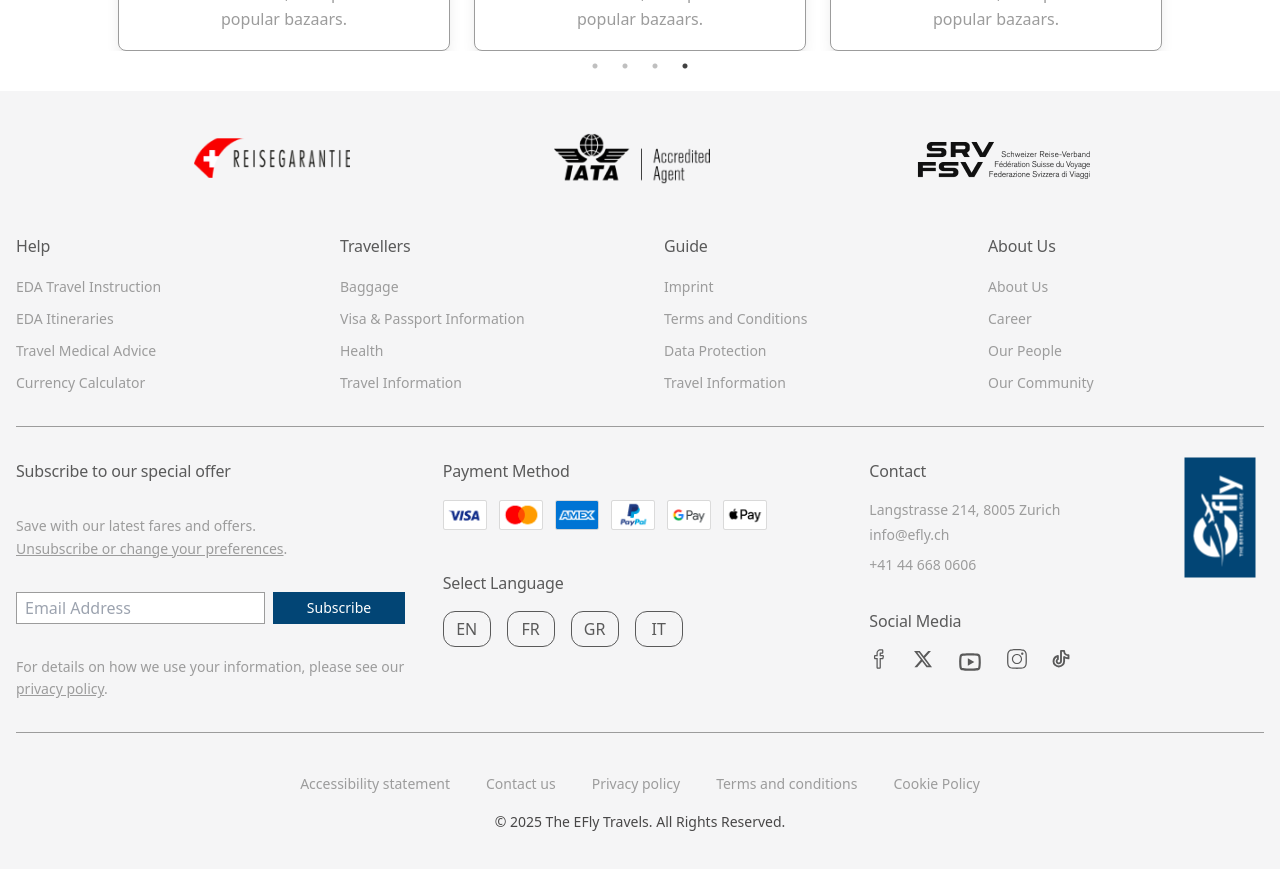
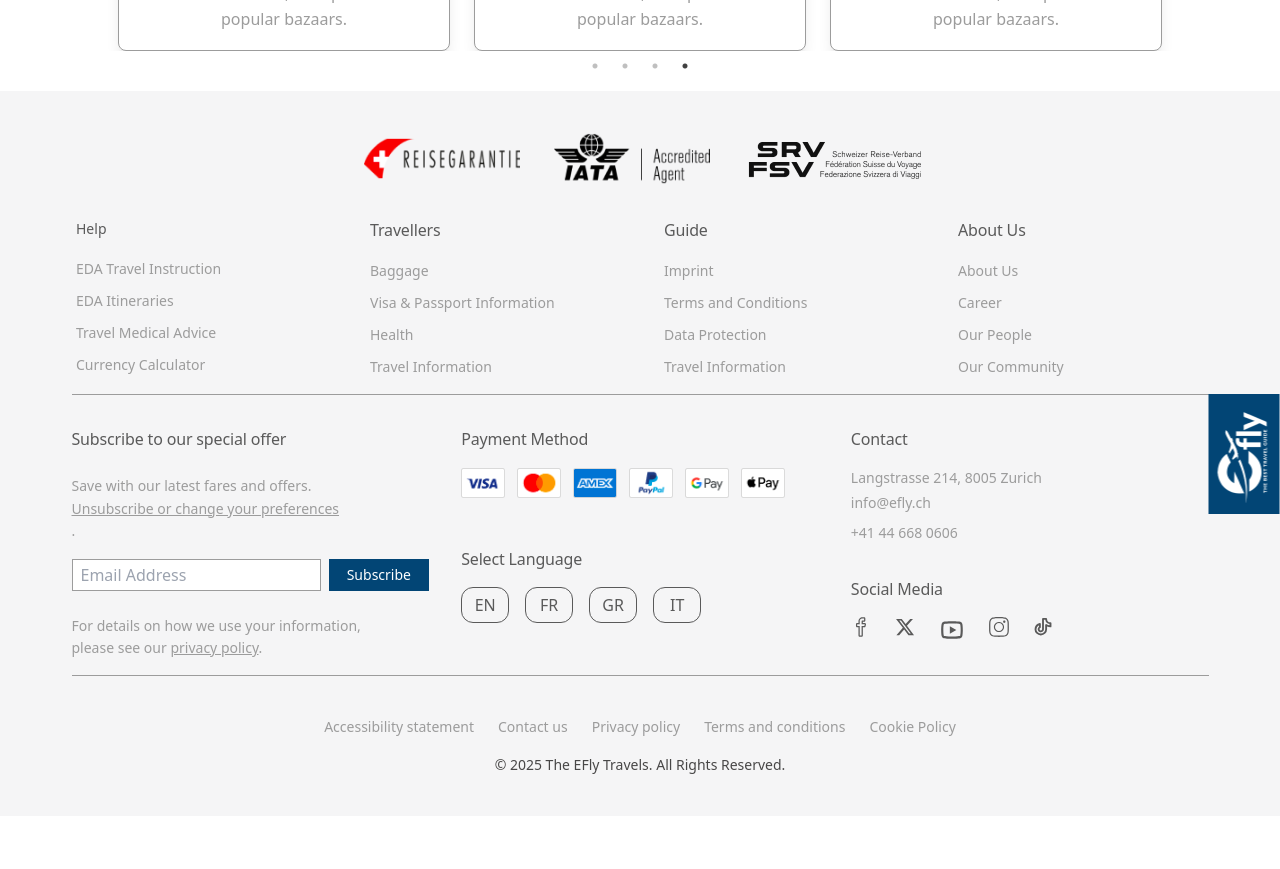
Before and after one commit to Vithushan126/E-Flyer, a React (Vite) app: page / in a window 1280 px wide. Shown: the part 6220-7089 px from the top of the page. After the commit the page ends 7036 px from the top, so only its background shows below. Built offline with nearby package versions, Linux system fonts and the light colour scheme.

Commit message:
footer update

```diff
--- a/src/components/common/footer/Footer.jsx
+++ b/src/components/common/footer/Footer.jsx
@@ -19,27 +19,27 @@ const Footer = () => {
     <footer className="w-full bg-footercolor text-smokyGray py-10 mt-10 relative">
       <div className="container mx-auto px-4">
         {/* Logo Section */}
-        <div className="flex justify-evenly items-center mb-8 flex-wrap md:flex-nowrap lg:flex-nowrap gap-4">
+        <div className="flex justify-center items-center mb-8 gap-4">
           <div
-            className="w-[174px] h-[44px] bg-center bg-cover mb-4"
+            className="w-[120px] h-[35px] sm:w-[140px] sm:h-[40px] md:w-[160px] md:h-[50px] lg:w-[174px] lg:h-[55px] bg-center bg-cover"
             style={{ backgroundImage: `url(${Image2})` }}
           ></div>
           <div
-            className="w-[174px] h-[55px] bg-center bg-cover mb-4"
+            className="w-[120px] h-[35px] sm:w-[140px] sm:h-[40px] md:w-[160px] md:h-[50px] lg:w-[174px] lg:h-[55px] bg-center bg-cover"
             style={{ backgroundImage: `url(${Image4})` }}
           ></div>
           <div
-            className="w-[191px] h-[54px] bg-center bg-contain bg-no-repeat mb-4"
+            className="w-[140px] h-[40px] sm:w-[160px] sm:h-[45px] md:w-[180px] md:h-[50px] lg:w-[191px] lg:h-[54px] bg-center bg-contain bg-no-repeat"
             style={{ backgroundImage: `url(${SRVLogo})` }}
           ></div>
         </div>
 
         {/* Main Footer Content */}
-        <div className="grid grid-cols-1 sm:grid-cols-2 md:grid-cols-4 gap-8 md:gap-12">
+        <div className="grid grid-cols-2 mx-[60px] sm:grid-cols-2 md:grid-cols-4 gap-8 md:gap-12">
           {/* Help Section */}
           <div>
-            <h3 className="font-medium text-base mb-4 text-smokyGray">Help</h3>
-            <ul className="space-y-2 mt-2">
+            <h3 className="font-medium text-sm mb-4 text-smokyGray">Help</h3>
+            <ul className="space-y-2">
               <li><a href="#" className="text-lightGray font-medium text-sm hover:underline">EDA Travel Instruction</a></li>
               <li><a href="#" className="text-lightGray font-medium text-sm hover:underline">EDA Itineraries</a></li>
               <li><a href="#" className="text-lightGray font-medium text-sm hover:underline">Travel Medical Advice</a></li>
@@ -50,7 +50,7 @@ const Footer = () => {
           {/* Travellers Section */}
           <div>
             <h3 className="font-medium text-base mb-4 text-smokyGray">Travellers</h3>
-            <ul className="space-y-2 mt-2">
+            <ul className="space-y-2 ">
               <li><a href="#" className="text-lightGray font-medium text-sm hover:underline">Baggage</a></li>
               <li><a href="#" className="text-lightGray font-medium text-sm hover:underline">Visa & Passport Information</a></li>
               <li><a href="#" className="text-lightGray font-medium text-sm hover:underline">Health</a></li>
@@ -61,7 +61,7 @@ const Footer = () => {
           {/* Guide Section */}
           <div>
             <h3 className="font-medium text-base mb-4 text-smokyGray">Guide</h3>
-            <ul className="space-y-2 mt-2">
+            <ul className="space-y-2 ">
               <li><a href="#" className="text-lightGray font-medium text-sm hover:underline">Imprint</a></li>
               <li><a href="#" className="text-lightGray font-medium text-sm hover:underline">Terms and Conditions</a></li>
               <li><a href="#" className="text-lightGray font-medium text-sm hover:underline">Data Protection</a></li>
@@ -72,7 +72,7 @@ const Footer = () => {
           {/* About Us Section */}
           <div>
             <h3 className="font-medium text-base mb-4 text-smokyGray">About Us</h3>
-            <ul className="space-y-2 mt-2">
+            <ul className="space-y-2 ">
               <li><a href="#" className="text-lightGray font-medium text-sm hover:underline">About Us</a></li>
               <li><a href="#" className="text-lightGray font-medium text-sm hover:underline">Career</a></li>
               <li><a href="#" className="text-lightGray font-medium text-sm hover:underline">Our People</a></li>
@@ -82,39 +82,39 @@ const Footer = () => {
         </div>
 
         {/* Logo */}
-        <div className="bg-darkBlue absolute top-1/2 right-0 w-[120px] h-[71px] bg-contain bg-no-repeat -rotate-90"
+        <div className="bg-darkBlue absolute top-1/2 -right-6 transform -translate-y-1/2 w-[120px] h-[71px] bg-contain bg-no-repeat -rotate-90"
           style={{ backgroundImage: `url(${WhiteLogo})` }}></div>
 
         {/* Footer Bottom Section */}
-        <div className="mt-8 border-t border-lightGray pt-8 max-w-full">
+        <div className="mt-4 border-t border-lightGray pt-8 max-w-[1137px] mx-auto">
           <div className="grid grid-cols-1 md:grid-cols-3 gap-8">
             {/* Subscription */}
             <div>
               <h3 className="font-medium text-base mb-4 text-smokyGray">Subscribe to our special offer</h3>
-              <p className="text-lightGray font-medium text-sm mt-8 max-w-[320px] leading-relaxed">
+              <p className="text-lightGray font-medium text-sm mt-6 max-w-[320px] leading-relaxed">
                 Save with our latest fares and offers.{" "}
-                <a href="#" className="underline">Unsubscribe or change your preferences</a>.
+                <a href="#" className="underline block">Unsubscribe or change your preferences</a>.
               </p>
-              <form className="flex flex-wrap items-center space-x-2 mt-8">
+              <form className="flex flex-col sm:flex-row sm:items-center sm:space-x-2 mt-4 space-y-4 sm:space-y-0">
                 <input
                   type="email"
                   placeholder="Email Address"
                   className="p-2 border border-lightGray w-[231px] h-8 sm:w-[auto]" />
                 <button
                   type="submit"
-                  className="bg-darkBlue text-white font-medium text-sm w-[132px] p2 h-8 hover:bg-blue-600">Subscribe</button>
+                  className="bg-darkBlue text-white font-medium text-sm w-[132px] h-8 hover:bg-blue-600">Subscribe</button>
               </form>
-              <p className="text-lightGray font-medium text-sm mt-8 whitespace-pre-line">
-                For details on how we use your information, please see our{" "}
+              <p className="text-lightGray font-medium text-sm mt-6 whitespace-pre-line">
+                For details on how we use your information, <br /> please see our{" "}
                 <a href="#" className="underline">privacy policy</a>.
               </p>
             </div>
 
             {/* Payment & Language */}
-            <div className="flex flex-col space-y-2 text-left">
+            <div className="flex flex-col space-y-4 text-center md:text-start">
               <div>
                 <h3 className="font-medium text-base mb-4 text-smokyGray">Payment Method</h3>
-                <div className="flex flex-wrap gap-3">
+                <div className="flex justify-center flex-wrap gap-3 md:justify-start">
                   <img src={Visa} alt="Visa" className="h-6 w-8 md:h-8 md:w-11 object-contain" />
                   <img src={Master} alt="MasterCard" className="h-6 w-8 md:h-8 md:w-11 object-contain" />
                   <img src={Amex} alt="PayPal" className="h-6 w-8 md:h-8 md:w-11 object-contain" />
@@ -125,7 +125,7 @@ const Footer = () => {
               </div>
               <div>
                 <h3 className="font-medium text-base mb-4 mt-8 text-smokyGray">Select Language</h3>
-                <div className="flex flex-wrap gap-4">
+                <div className="flex flex-wrap justify-center gap-4 md:justify-start">
                   <button className="px-2 py-1 h-9 w-12 border rounded-xl hover:bg-darkBlue hover:text-white">EN</button>
                   <button className="px-2 py-1 h-9 w-12 border rounded-xl hover:bg-darkBlue hover:text-white">FR</button>
                   <button className="px-2 py-1 h-9 w-12 border rounded-xl hover:bg-darkBlue hover:text-white">GR</button>
@@ -135,18 +135,18 @@ const Footer = () => {
             </div>
 
             {/* Contact Info */}
-            <div className="flex flex-col space-y-2 text-left">
+            <div className="flex flex-col space-y-4 text-center md:text-start">
               <div>
                 <h3 className="font-medium text-base mb-4 text-smokyGray ">Contact</h3>
-                <p className="text-lightGray font-medium text-sm mt-2 max-w-[320px] leading-relaxed">Langstrasse 214, 8005 Zurich</p>
-                <p><a href="mailto:info@efly.ch" className="text-lightGray font-medium text-sm mt-2 max-w-[320px] leading-relaxed hover:underline">info@efly.ch</a></p>
-                <p className="text-lightGray font-medium text-sm mt-2 max-w-[320px] leading-relaxed">+41 44 668 0606</p>
+                <p className="text-lightGray font-medium text-sm mt-2 leading-relaxed">Langstrasse 214, 8005 Zurich</p>
+                <p><a href="mailto:info@efly.ch" className="text-lightGray font-medium text-sm mt-2 leading-relaxed hover:underline">info@efly.ch</a></p>
+                <p className="text-lightGray font-medium text-sm mt-2 leading-relaxed">+41 44 668 0606</p>
                 <div className="relative mt-8">
                   {/* Social Media Title */}
                   <h3 className="font-medium text-base mb-4 text-smokyGray">Social Media</h3>
 
                   {/* Social Media Icons */}
-                  <div className="flex space-x-6">
+                  <div className="flex justify-center space-x-6 md:justify-start">
                     <a href="#" className="text-gray-500 hover:text-gray-800">
                       <SlSocialFacebook size={20} />
                     </a>
@@ -170,17 +170,17 @@ const Footer = () => {
         </div>
 
         {/* Footer Bottom Links */}
-         <div className="mt-8 border-t border-lightGray pt-8 max-w-full">
-          <div className="flex justify-center gap-5 space-x-4 mt-2 flex-wrap">
-            <a href="#" className="text-lightGray font-medium text-sm hover:underline">Accessibility statement</a>
-            <a href="#" className="text-lightGray font-medium text-sm hover:underline">Contact us</a>
-            <a href="#" className="text-lightGray font-medium text-sm hover:underline">Privacy policy</a>
-            <a href="#" className="text-lightGray font-medium text-sm hover:underline">Terms and conditions</a>
-            <a href="#" className="text-lightGray font-medium text-sm hover:underline">Cookie Policy</a>
+        <div className="mt-4 border-t border-lightGray pt-8 max-w-[1137px] mx-auto">
+          <div className="flex justify-center gap-4 font-medium text-sm space-x-2 mt-2 sm:flex-nowrap">
+            <a href="#" className="text-lightGray hover:underline">Accessibility statement</a>
+            <a href="#" className="text-lightGray hover:underline">Contact us</a>
+            <a href="#" className="text-lightGray hover:underline">Privacy policy</a>
+            <a href="#" className="text-lightGray hover:underline">Terms and conditions</a>
+            <a href="#" className="text-lightGray hover:underline">Cookie Policy</a>
           </div>
           <p className="text-darkcolor mt-4 text-center font-medium text-sm" aria-hidden="true">
-  &copy; {new Date().getFullYear()} The EFly Travels. All Rights Reserved.
-</p>
+            &copy; {new Date().getFullYear()} The EFly Travels. All Rights Reserved.
+          </p>
 
         </div>
       </div>
```
